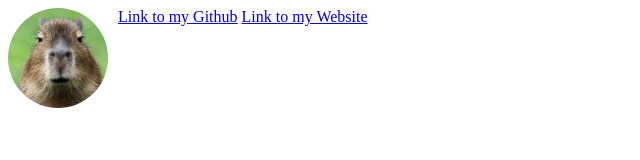
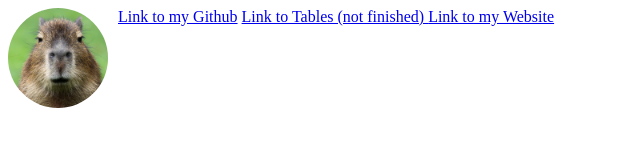
Before and after one commit to Git-M-N/GameDev2022MN, a plain HTML site: page public/index.html in a window 1280 px wide. Shown: the whole page, without its empty margins (0-640 px from the left). Drawn offline with Linux system fonts and the light colour scheme.

Commit message:
Update index.html

```diff
--- a/public/index.html
+++ b/public/index.html
@@ -19,6 +19,8 @@
 
   <a href="https://githttps://github.com/Git-M-N/GameDev2022MN/edit/main/public/hub.com/Git-M-N/GameDev2022MN">Link to my Github</a>
 
+  <a href="https://git-m-n.github.io/+1a02-tables-fred.html">Link to Tables (not finished) </a>
+
 
   <a href="https://git-m-n.github.io/GameDev2022MN/public/GameDevWebsite.html">Link to my Website </a>
 
```
